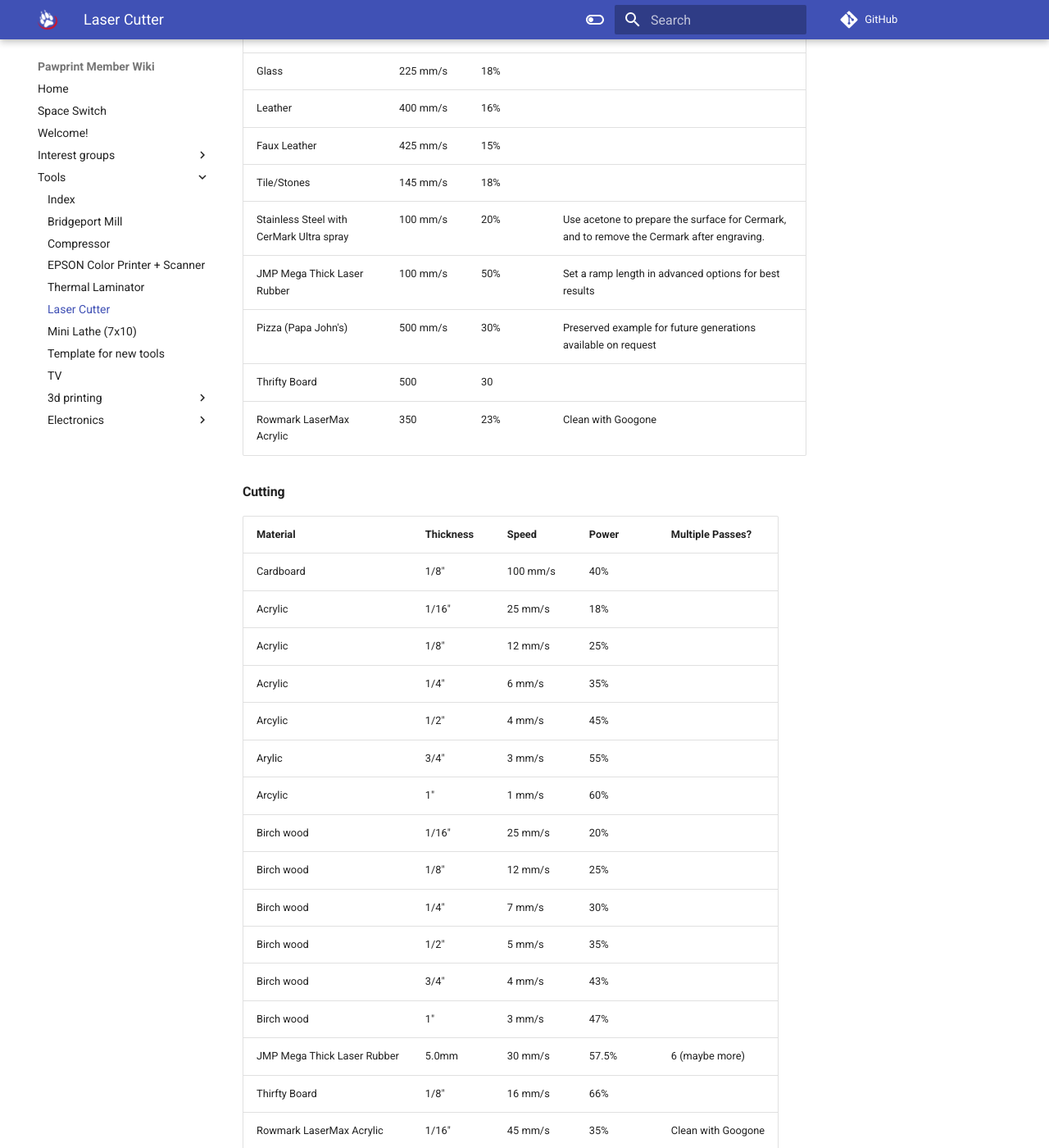
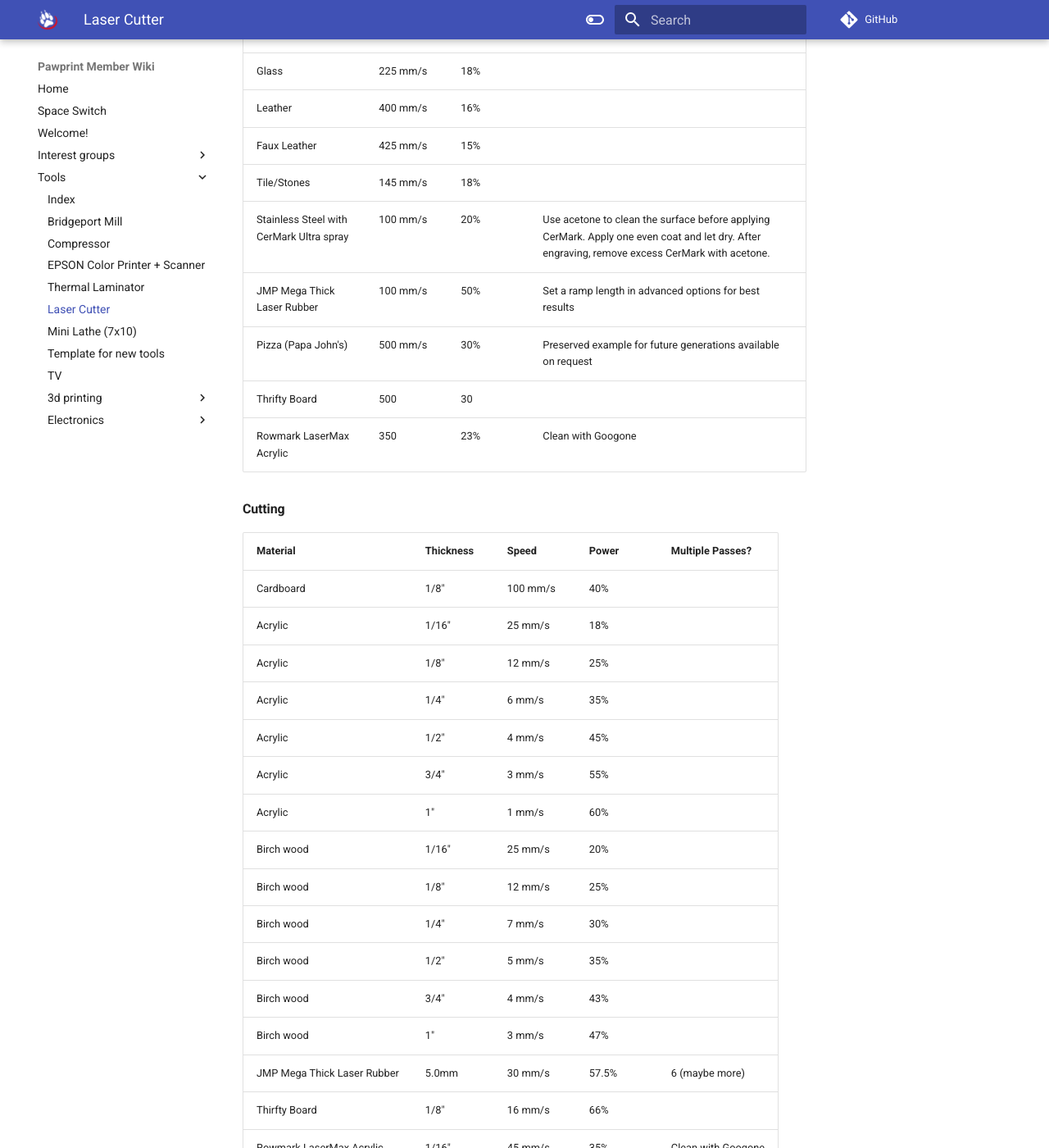
Before and after one commit to PawprintPrototyping/pawprintprototyping.github.io, an MkDocs documentation site: the page built from docs/tools/laser.md, in a window 1280 px wide and 1400 px high, scrolled down 3227 px. Shown: the whole window at 82% size. Built offline with MkDocs 1.6.1 and Material for MkDocs 9.7.7, drawn with Linux system fonts in a browser that asks for light colours; comment, search, counter and statistics services are not loaded.

Commit message:
Update laser.md

```diff
--- a/docs/tools/laser.md
+++ b/docs/tools/laser.md
@@ -107,7 +107,7 @@ Select an appropriate power and speed for the material you are cutting.  Here ar
 |Leather| 400 mm/s | 16% ||
 |Faux Leather| 425 mm/s | 15% ||
 |Tile/Stones|  145 mm/s | 18% ||
-|Stainless Steel with CerMark Ultra spray| 100 mm/s | 20% | Use acetone to prepare the surface for Cermark, and to remove the Cermark after engraving.|
+|Stainless Steel with CerMark Ultra spray| 100 mm/s | 20% | Use acetone to clean the surface before applying CerMark. Apply one even coat and let dry. After engraving, remove excess CerMark with acetone.|
 |JMP Mega Thick Laser Rubber| 100 mm/s | 50% | Set a ramp length in advanced options for best results |
 |Pizza (Papa John's)| 500 mm/s | 30% | Preserved example for future generations available on request |
 | Thrifty Board | 500 | 30 | |
@@ -121,9 +121,9 @@ Select an appropriate power and speed for the material you are cutting.  Here ar
 | Acrylic                     | 1/16"     | 25 mm/s  | 18%   |                  |
 | Acrylic                     | 1/8"      | 12 mm/s  | 25%   |                  |
 | Acrylic                     | 1/4"      | 6 mm/s   | 35%   |                  |
-| Arcylic                     | 1/2"      | 4 mm/s   | 45%   |                  |
-| Arylic                      | 3/4"      | 3 mm/s   | 55%   |                  |
-| Arcylic                     | 1"        | 1 mm/s   | 60%   |                  |
+| Acrylic                     | 1/2"      | 4 mm/s   | 45%   |                  |
+| Acrylic                      | 3/4"      | 3 mm/s   | 55%   |                  |
+| Acrylic                     | 1"        | 1 mm/s   | 60%   |                  |
 | Birch wood                  | 1/16"     | 25 mm/s  | 20%   |                  |
 | Birch wood                  | 1/8"      | 12 mm/s  | 25%   |                  |
 | Birch wood                  | 1/4"      | 7 mm/s   | 30%   |                  |
```
